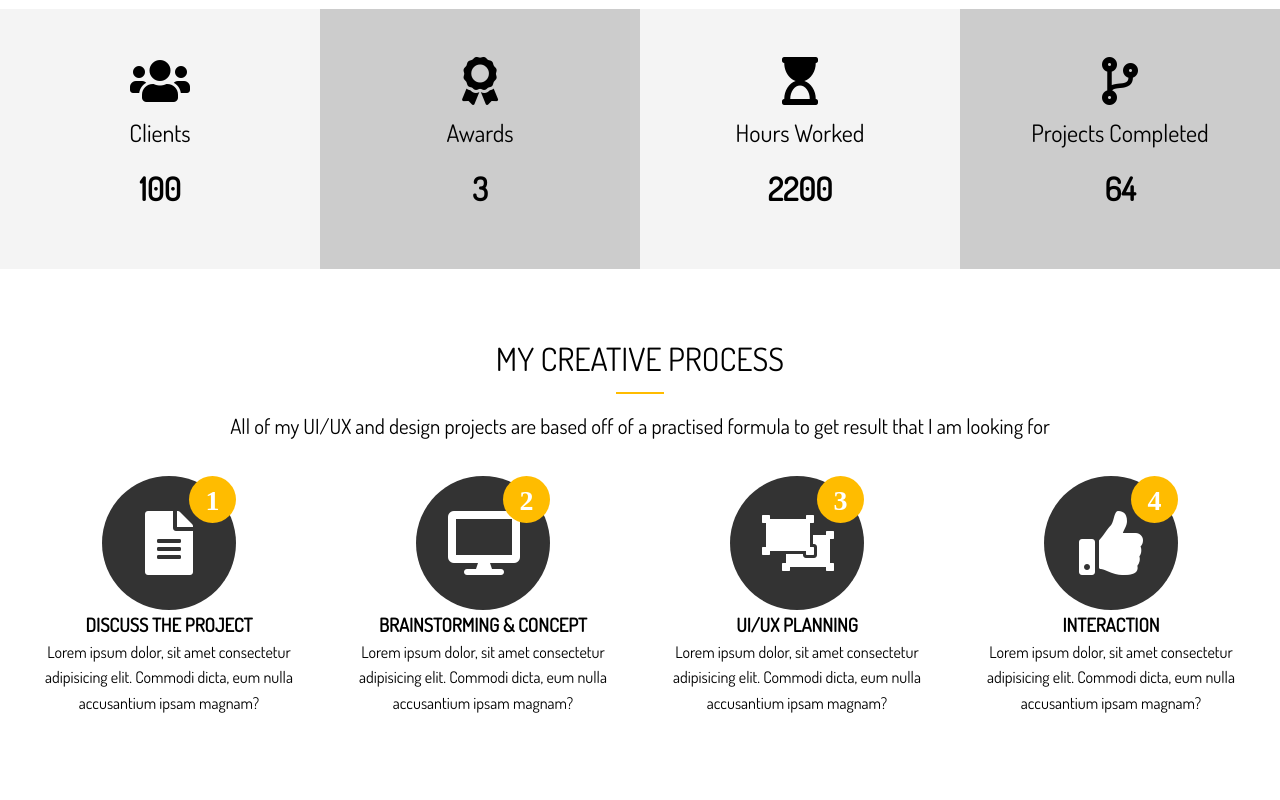
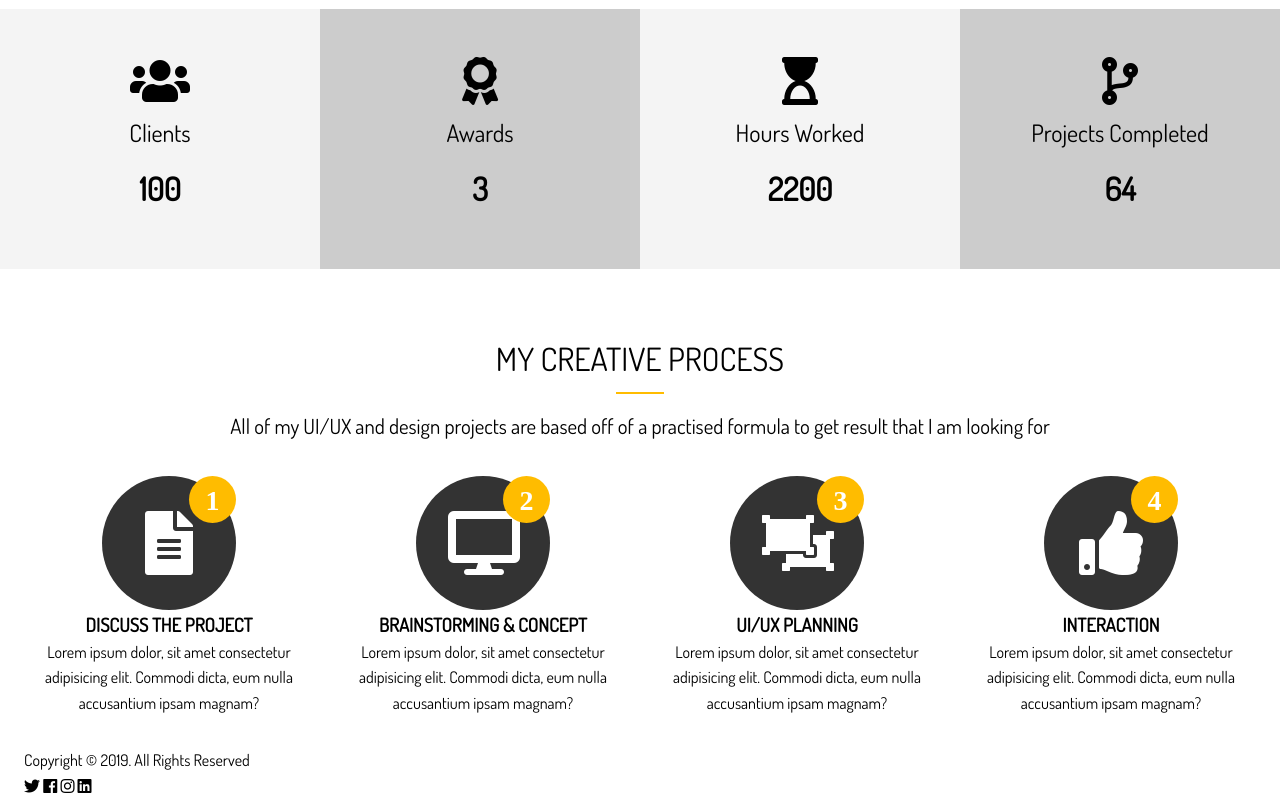
Before and after one commit to AlbertStjarne/Portfolio_website, a website: page dist/index.html in a window 1280 px wide. Shown: the part 1216-2016 px from the top of the page. Before the commit the page ends 1964 px from the top, so only its background shows below. Drawn offline with Linux system fonts and the light colour scheme.

Commit message:
adds footer html

```diff
--- a/dist/index.html
+++ b/dist/index.html
@@ -136,6 +136,19 @@
     </div>
   </section>
 
+  <!-- Footer   -->
+  <footer id="main-footer">
+    <div class="footer-content container">
+      <p>Copyright &copy; 2019. All Rights Reserved</p>
+      <div class="social">
+        <i class="fab fa-twitter"></i>
+        <i class="fab fa-facebook"></i>
+        <i class="fab fa-instagram"></i>
+        <i class="fab fa-linkedin"></i>
+      </div>
+    </div>
+  </footer>
+
   <script src="js/typewriter.js"></script>
 </body>
 </html>
```
